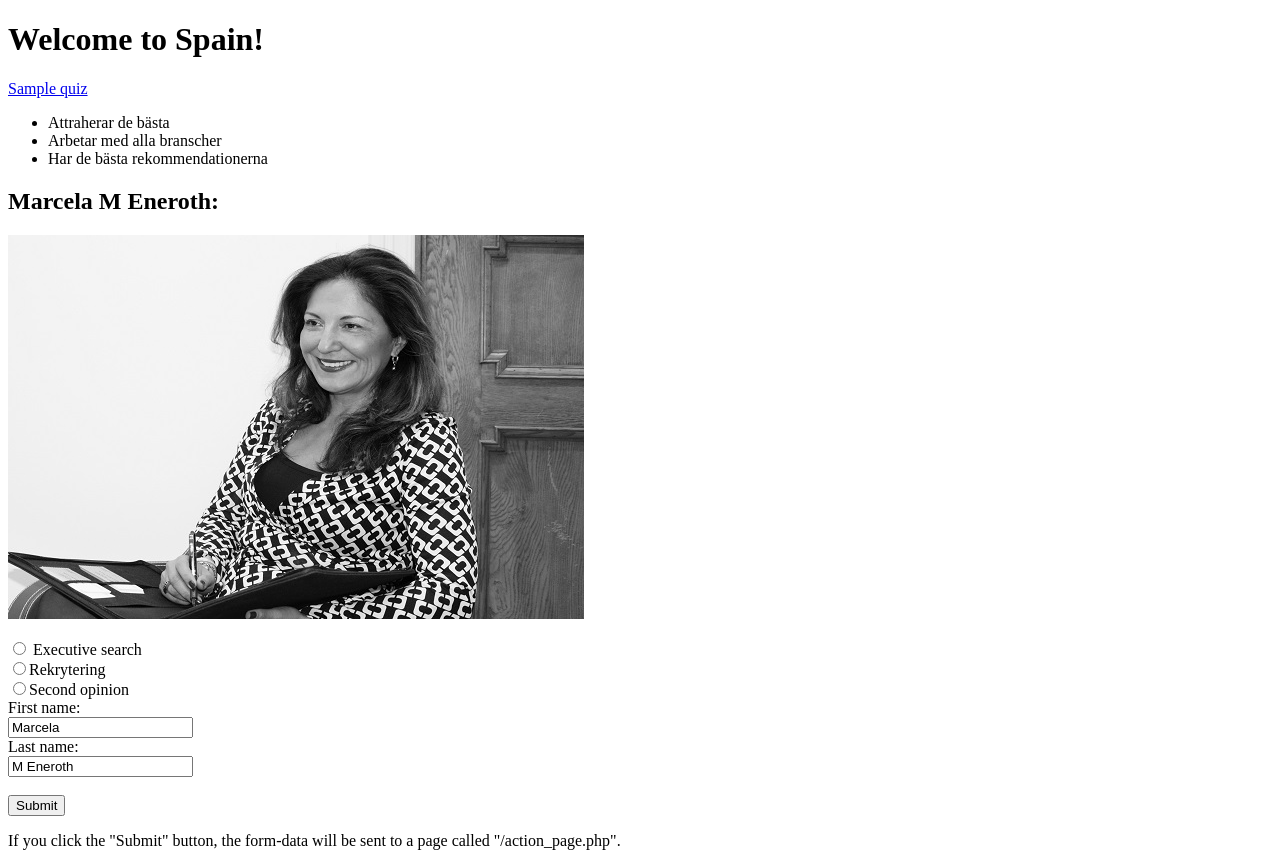
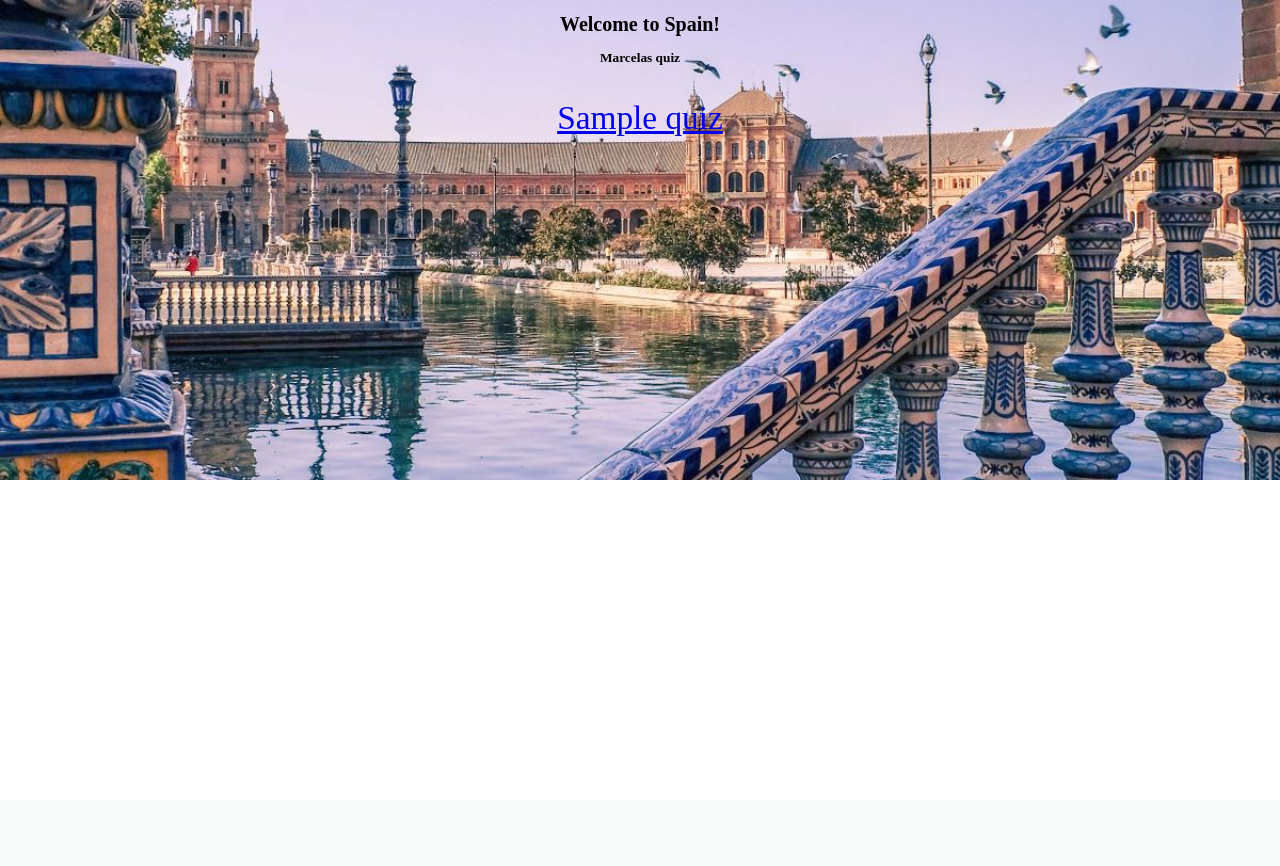
Before and after one commit to Majorena/Quizproject, a Django app: template quiz/templates/start.html in a window 1280 px wide. After the commit the page ends 480 px from the top, so only its background shows below. Run offline with Django 3.2, Linux system fonts and the light colour scheme; the template is opened without the code that fills it: most values are stand-ins (such as "Sample title", 1, 10 or a date in 2020).

Commit message:
har nu förberett Heroku

```diff
--- a/quiz/templates/start.html
+++ b/quiz/templates/start.html
@@ -3,9 +3,11 @@
 	<head>
 		<title> Hemsida Marcela </title>
 		<meta chartset="utf-8">
+		<link href="/static/style.css" rel="stylesheet">
 	</head>
 	<body>
 	<h1>Welcome to Spain!</h1>
+	<h2> Marcelas quiz</h2>
 
 	{% for quiz in quizzes %}
 
@@ -13,33 +15,6 @@
         {{ quiz.name }}
     </a></p>
 {% endfor %}
-<!-- <a href="Quiz.html"> Min quiz </a>
-			<p>Executive Search:<br> -->
-			<ul>
-				<li>Attraherar de bästa </li>
-				<li>Arbetar med alla branscher</li>
-				<li>Har de bästa rekommendationerna</li>
-			</ul>
-			<h2> Marcela M Eneroth: </h2>
-			<img src = "/static/marcela intervju.jpg" alt = "Marcela intervju">
-			</p>
-	<form>
-  		<input type="radio" name="service" value="executive search"> Executive search<br>
-  <input type="radio" name="service" value="annonserad rekrytering">Rekrytering<br>
-  <input type="radio" name="service" value="second opinion">Second opinion
-</form>
-<form action="/action_page.php">
-  First name:<br>
-  <input type="text" name="name" value="Marcela">
-  <br>
-  Last name:<br>
-  <input type="text" name="email" value="M Eneroth">
-  <br><br>
-  <input type="submit" value="Submit">
-</form>
-
-<p>If you click the "Submit" button, the form-data will be sent to a page called "/action_page.php".</p>
-
 
 	</body>
 </html>
--- a/quiz/views.py
+++ b/quiz/views.py
@@ -29,6 +29,7 @@ def question(request, quiz_number, question_number):
 	   	"quiz": quiz,
 		"quiz_number": quiz_number,
 	}
+	return render(request, "question.html", context)
 
 def answer(request, quiz_number, question_number):
 	answer = request.POST["answer"]
--- /dev/null
+++ b/requirementts-loal.txt
@@ -0,0 +1,6 @@
+
+
+django==2.0a1
+gunicorn
+dj-database-url
+whitenoise
--- a/static/style.css
+++ b/static/style.css
@@ -1,3 +1,20 @@
+
+body {
+font-size: 25pt;
+font-family;
+color: gold;
+text-align: center;
+background-image: url("/static/seville-spain-Sevilla.jpg");
+background-size: cover;
+background-repeat: no-repeat;
+text-align-last: center;
+}
+
 h1{
-	color:red;
+	color: black;
+	font-size: 15pt;
 }
+h2{
+	color: black;
+	font-size: 10pt;
+}
```
Also changed, not shown: quiz/templates/completed.html (+5 -4 lines), quiz/templates/question.html (+5 -12 lines), quiz/templates/quiz.html (+3 -20 lines), quizsite/settings.py (+14 -6 lines), quizsite/wsgi.py (+12 -4 lines), quiz/models.py (line endings or trailing spaces), runtime.txt (added), static/Alhambra.jpg (added), static/Cordoba.jpg (added), static/Ronda.jpg (added), static/Toledo.jpg (added), static/seville-spain-Sevilla.jpg (added), 1 other file.
